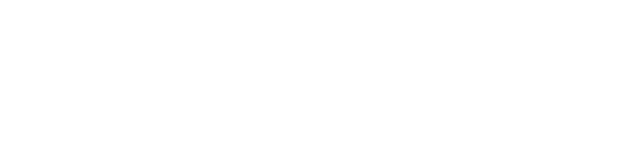
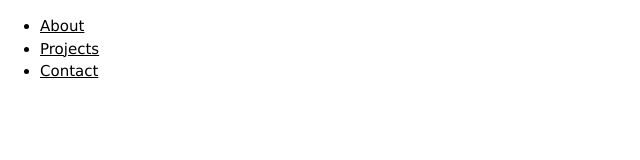
Before and after one commit to tyrantdavis/site, a plain HTML site: page index.html in a window 1280 px wide. Shown: the whole page, without its empty margins (0-640 px from the left). Drawn offline with nearby package versions, Linux system fonts and the light colour scheme; a web font is replaced by a local one.

Commit message:
Add basic nav.

```diff
--- a/index.html
+++ b/index.html
@@ -21,6 +21,19 @@
 
   <body class="">
     <!--NAV-->
+    <nav id="navbar">
+      <ul>
+        <li>
+          <a href="#welcome">About</a>
+        </li>
+        <li>
+          <a href="#projects">Projects</a>
+        </li>
+        <li>
+          <a href="#welcome">Contact</a>
+        </li>
+      </ul>
+    </nav>
 
     <!--END NAV-->
 
```
